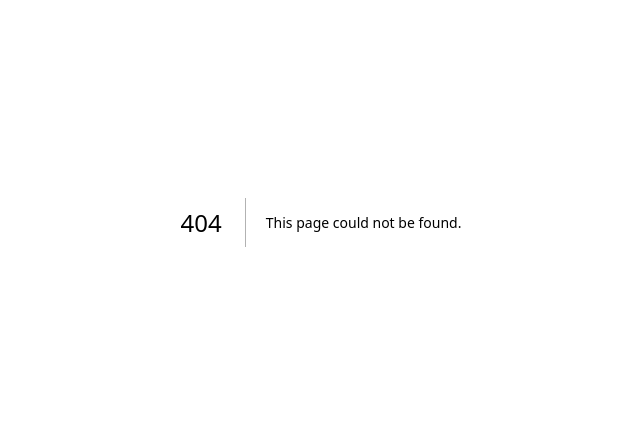
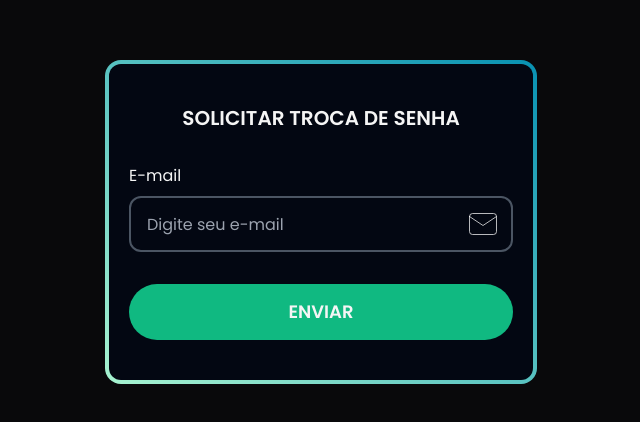
Before and after one commit to Rontec-software/auth_rbac, a Next.js app in the folder Frontend/: page /recuperarSenha in a window 1280 px wide. Before the commit this address had no page. Shown: the part 178-600 px from the top of the page, without its empty margins (319-959 px from the left). Built offline with nearby package versions, Linux system fonts and the light colour scheme.

Commit message:
Tela recuperar senha (closes #7)

```diff
--- a/Frontend/package.json
+++ b/Frontend/package.json
@@ -9,6 +9,7 @@
     "lint": "next lint"
   },
   "dependencies": {
+    "@tabler/icons-react": "^3.22.0",
     "lucide-react": "^0.460.0",
     "next": "15.0.3",
     "react": "18.3.1",
--- /dev/null
+++ b/Frontend/src/app/(public)/recuperarSenha/page.tsx
@@ -0,0 +1,5 @@
+import RecuperarSenha from "@/components/recuperarSenha/recuperarSenha";
+
+export default function PaginaRecuperarSenha(){
+  return <RecuperarSenha />
+}
--- a/Frontend/src/app/globals.css
+++ b/Frontend/src/app/globals.css
@@ -12,3 +12,24 @@ body {
   background: var(--background);
   font-family: 'Poppins', sans-serif;
 }
+
+@layer components {
+  .button {
+    @apply flex justify-center items-center;
+    @apply gap-2 rounded-full px-14 h-14;
+    @apply text-lg font-semibold;
+    @apply hover:bg-cyan-500 active:bg-emerald-700 bg-emerald-500;
+  }
+
+  .input-email {
+    @apply relative w-full max-w-sm;
+  }
+
+  .input-email input {
+    @apply w-full pl-4 py-2 pr-14 h-14 rounded-xl border-2 border-gray-600 bg-transparent hover:border-emerald-300 focus:outline-none focus:border-blue-400;
+  }
+
+  .input-email .icon-container {
+    @apply absolute inset-y-0 right-0 flex items-center pr-3 pointer-events-none;
+  }
+}
--- a/Frontend/src/app/layout.tsx
+++ b/Frontend/src/app/layout.tsx
@@ -19,7 +19,7 @@ export default function RootLayout({
   children: React.ReactNode;
 }>) {
   return (
-    <html lang="en">
+    <html lang="pt-BR">
       <body className={`${poppins.variable}`}>{children}</body>
     </html>
   );
--- a/Frontend/src/app/page.tsx
+++ b/Frontend/src/app/page.tsx
@@ -1,22 +1,32 @@
-import Link from 'next/link';
+'use client'
+import Link from 'next/link'
+import { useRouter } from 'next/navigation'
 
 export default function Home() {
+  const router = useRouter()
+
   return (
-    <div className="flex flex-col items-center justify-center min-h-screen">
+    <div className="flex flex-col gap-4 items-center justify-center min-h-screen">
       <h1>Duas rotas existentes</h1>
-      <h1>
+      <h1 className="flex flex-col">
         URL Login:
         <Link href={'http://localhost:3000/login'}>
           http://localhost:3000/login
         </Link>
       </h1>
 
-      <h1>
+      <h1 className="flex flex-col">
         URL User:
-        <Link href={'http://localhost:3000/user'}>
-          http://localhost:3000/user
+        <Link href={'http://localhost:3000/usuario'}>
+          http://localhost:3000/usuario
         </Link>
       </h1>
+      <button
+        className="button text-lg p-6"
+        onClick={() => router.push('/recuperarSenha')}
+      >
+        Rota Recuperar Senha
+      </button>
     </div>
-  );
+  )
 }
--- /dev/null
+++ b/Frontend/src/components/recuperarSenha/recuperarSenha.tsx
@@ -0,0 +1,32 @@
+import { IconMail } from '@tabler/icons-react'
+
+export default function RecuperarSenha() {
+  return (
+    <div className="flex flex-1 flex-col gap-4 justify-center items-center h-screen">
+      <div className="flex rounded-2xl bg-gradient-to-tr from-emerald-200 to-cyan-600 p-1 m-6">
+        <div className="flex flex-col gap-8 rounded-xl bg-gray-950 p-10 xs:px-5">
+          <span className="text-2xl text-center font-semibold uppercase xs:text-xl">
+            Solicitar troca de senha
+          </span>
+          <div className="flex flex-col gap-2">
+            <span className="text-md font-light">E-mail</span>
+            <div className="input-email">
+              <input
+                type="email"
+                name="email"
+                id="email"
+                placeholder="Digite seu e-mail"
+              />
+              <div className="icon-container">
+                <IconMail stroke={0.5} size={36} />
+              </div>
+            </div>
+          </div>
+          <button className="button uppercase" type="button">
+            Enviar
+          </button>
+        </div>
+      </div>
+    </div>
+  )
+}
--- a/Frontend/tailwind.config.ts
+++ b/Frontend/tailwind.config.ts
@@ -14,6 +14,10 @@ export default {
         'background-secondary': '#18181b',
         'border-color': '#a1a1aa',
       },
+      screens: {
+        xs: '375px', // Adiciona um breakpoint extra para telas muito pequenas
+        '3xl': '1920px', // Adiciona um breakpoint para telas muito grandes
+      }
     },
   },
   plugins: [],
```
Also changed, not shown: 1 other file (tests, documents, lock files or other folders).
